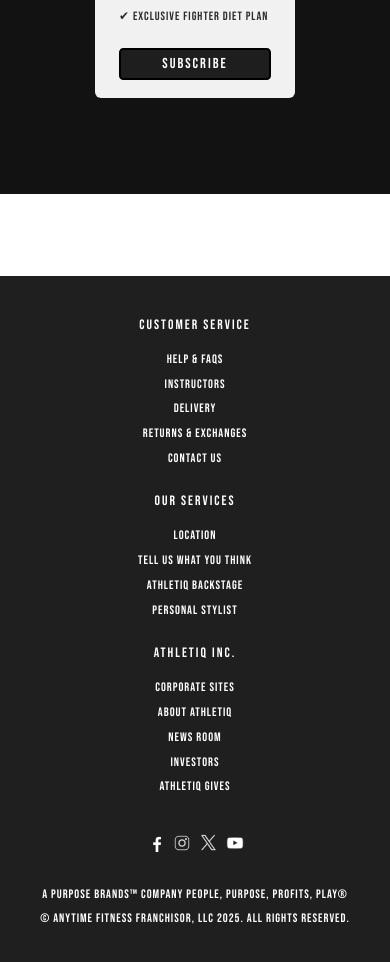
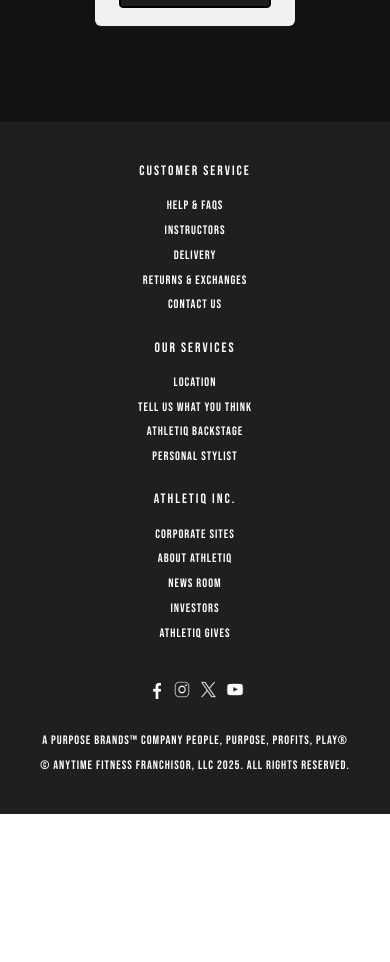
Before and after one commit to Abshilava0/mma-website, a Next.js app: page / in a window 390 px wide. Shown: the part 4100-5062 px from the top of the page. After the commit the page ends 4914 px from the top, so only its background shows below. Built offline with nearby package versions, Linux system fonts and the light colour scheme.

Commit message:
update site spacing and responsiveness

```diff
--- a/app/page.module.css
+++ b/app/page.module.css
@@ -5,6 +5,7 @@
   justify-content: space-around;
   align-items: center;
   color: white;
+  /* background-color: red; */
 }
 
 .main video {
@@ -85,6 +86,7 @@
 
 .mainSecond {
   background-color: #121212;
+  margin-top: -4.5em;
 }
 
 /* MAIN THIRD - AMATEUR TOURNAMENT */
--- a/components/Footer.module.css
+++ b/components/Footer.module.css
@@ -1,5 +1,5 @@
  .footer {
-  margin-top: 6em; /* consistent spacing with other sections */
+
   background-color: rgb(31, 31, 31);
   width: 100%;
   padding: 4em 5%;
```
